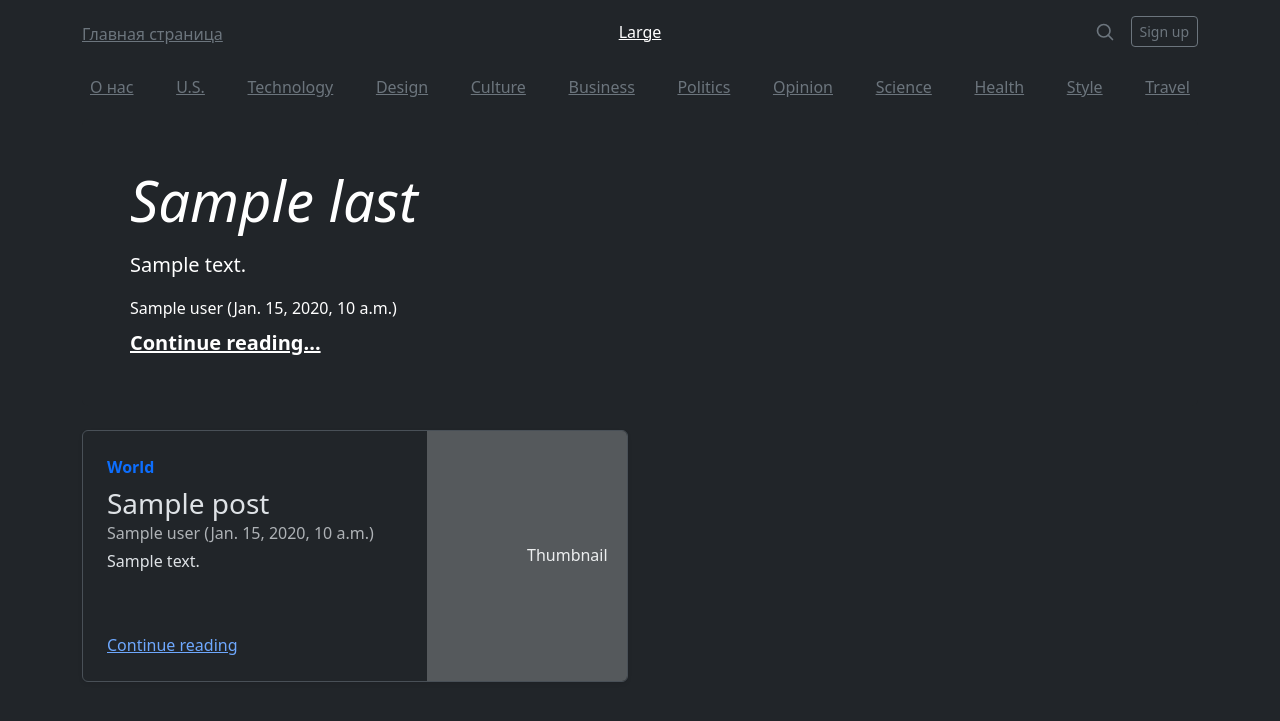
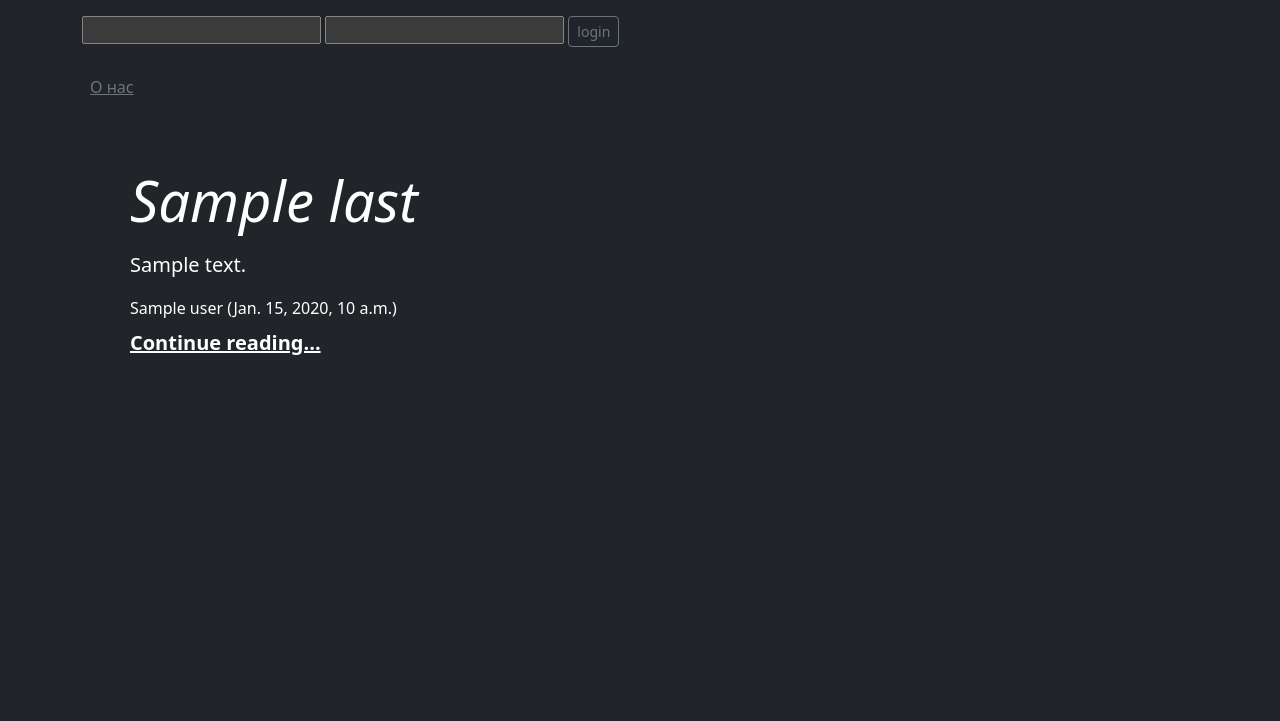
Before and after one commit to MassonMassoniy/django-Vassiliy-finalproject, a Django app: template blog/templates/index.html in a window 1280 px wide. Shown: the top 721 px of the page. Run offline with Django 4.2, Linux system fonts and the light colour scheme; the template is opened without the code that fills it: most values are stand-ins (such as "Sample title", 1, 10 or a date in 2020).

Commit message:
index.html rework

```diff
--- a/blog/templates/index.html
+++ b/blog/templates/index.html
@@ -1,4 +1,3 @@
-{% load static %}
 <!DOCTYPE html>
 <html lang="en" data-bs-theme="dark">
 <head>
@@ -7,6 +6,7 @@
     <meta name="viewport" content="width=device-width, initial-scale=1.0">
     <link href="https://cdn.jsdelivr.net/npm/bootstrap@5.3.0-alpha3/dist/css/bootstrap.min.css" rel="stylesheet" integrity="sha384-KK94CHFLLe+nY2dmCWGMq91rCGa5gtU4mk92HdvYe+M/SXH301p5ILy+dN9+nJOZ" crossorigin="anonymous">
     <script src="https://cdn.jsdelivr.net/npm/bootstrap@5.3.0-alpha3/dist/js/bootstrap.bundle.min.js" integrity="sha384-ENjdO4Dr2bkBIFxQpeoTz1HIcje39Wm4jDKdf19U8gI4ddQ3GYNS7NTKfAdVQSZe" crossorigin="anonymous"></script>
+    <script src="https://ajax.googleapis.com/ajax/libs/jquery/3.6.0/jquery.min.js"></script>
     <title>Main page</title>
 </head>
 <body>
@@ -14,17 +14,13 @@
     <div class="container">
         <header class="blog-header lh-1 py-3">
             <div class="row flex-nowrap justify-content-between align-items-center">
-                <div class="col-4 pt-1">
-                    <a class="link-secondary" href="">Главная страница</a>
-                </div>
-                <div class="col-4 text-center">
-                    <a class="blog-header-logo text-body-emphasis" href="#">Large</a>
-                </div>
+                <form onsubmit="event.preventDefault();">
+                    <input type="login" name="" id="mailform">
+                    <input type="password" name="" id="passform">
+
+                    <button class="btn btn-sm btn-outline-secondary button">login</button>
+                </form>
                 <div class="col-4 d-flex justify-content-end align-items-center">
-                    <a class="link-secondary" href="#" aria-label="Search">
-                        <svg xmlns="http://www.w3.org/2000/svg" width="20" height="20" fill="none" stroke="currentColor" stroke-linecap="round" stroke-linejoin="round" stroke-width="2" class="mx-3" role="img" viewBox="0 0 24 24"><title>Search</title><circle cx="10.5" cy="10.5" r="7.5"></circle><path d="M21 21l-5.2-5.2"></path></svg>
-                    </a>
-                    <a class="btn btn-sm btn-outline-secondary" href="#">Sign up</a>
                 </div>
             </div>
         </header>
@@ -32,17 +28,6 @@
         <div class="nav-scroller py-1 mb-2">
             <nav class="nav d-flex justify-content-between">
                 <a class="p-2 link-secondary" href="about">О нас</a>
-                <a class="p-2 link-secondary" href="#">U.S.</a>
-                <a class="p-2 link-secondary" href="#">Technology</a>
-                <a class="p-2 link-secondary" href="#">Design</a>
-                <a class="p-2 link-secondary" href="#">Culture</a>
-                <a class="p-2 link-secondary" href="#">Business</a>
-                <a class="p-2 link-secondary" href="#">Politics</a>
-                <a class="p-2 link-secondary" href="#">Opinion</a>
-                <a class="p-2 link-secondary" href="#">Science</a>
-                <a class="p-2 link-secondary" href="#">Health</a>
-                <a class="p-2 link-secondary" href="#">Style</a>
-                <a class="p-2 link-secondary" href="#">Travel</a>
             </nav>
         </div>
     </div>
@@ -56,26 +41,36 @@
               <p class="lead mb-0"><a href="{% url 'single' pk=posts.last.pk %}" class="text-white fw-bold">Continue reading...</a></p>
             </div>
         </div>
+    </main>
 
+</body>
+
+<script>
+    $(document).ready(function(){
+        $.get("http://localhost:8000/api/post/", function(data, status){
+            for(let i=0;i<(data.count);i++){
+                let div = document.createElement('div');
+                div.className='container'
+                div.innerHTML=
+`
     <div class="row mb-2">
-            {% for i in posts %}
-                <div class="col-md-6">
         <div class="row g-0 border rounded overflow-hidden flex-md-row mb-4 shadow-sm h-md-250 position-relative">
             <div class="col p-4 d-flex flex-column position-static">
                 <strong class="d-inline-block mb-2 text-primary">World</strong>
-                            <h3 class="mb-0">{{i.title}}</h3>
-                            <div class="mb-1 text-body-secondary">{{i.user}} ({{i.date_post}})</div>
-                            <p class="card-text mb-auto">{{i.text}}</p>
-                            <a href="{% url 'single' pk=i.pk %}" class="stretched-link">Continue reading</a>
-                        </div>
-                        <div class="col-auto d-none d-lg-block">
-                            <svg class="bd-placeholder-img" width="200" height="250" xmlns="http://www.w3.org/2000/svg" role="img" aria-label="Placeholder: Thumbnail" preserveAspectRatio="xMidYMid slice" focusable="false"><title>Placeholder</title><rect width="100%" height="100%" fill="#55595c"></rect><text x="50%" y="50%" fill="#eceeef" dy=".3em">Thumbnail</text></svg>
+                <h3 class="mb-0">${data.results[i].title}</h3>
+                <div class="mb-1 text-body-secondary">${data.results[i].user_info.username} (${data.results[i].date_post})</div>
+                <p class="card-text mb-auto">${data.results[i].text}</p>
+                <a href="${data.results[i].id}" class="stretched-link">Continue reading</a>
             </div>
         </div>
     </div>
-            {% endfor %}
-        </div>
-    </main>
+`
+                console.log(data.results[i]);
+                document.body.append(div)
+            }
 
-</body>
+        });
+    });
+</script>
+
 </html>
```
Lines whose indentation alone changed are shown as unchanged.
